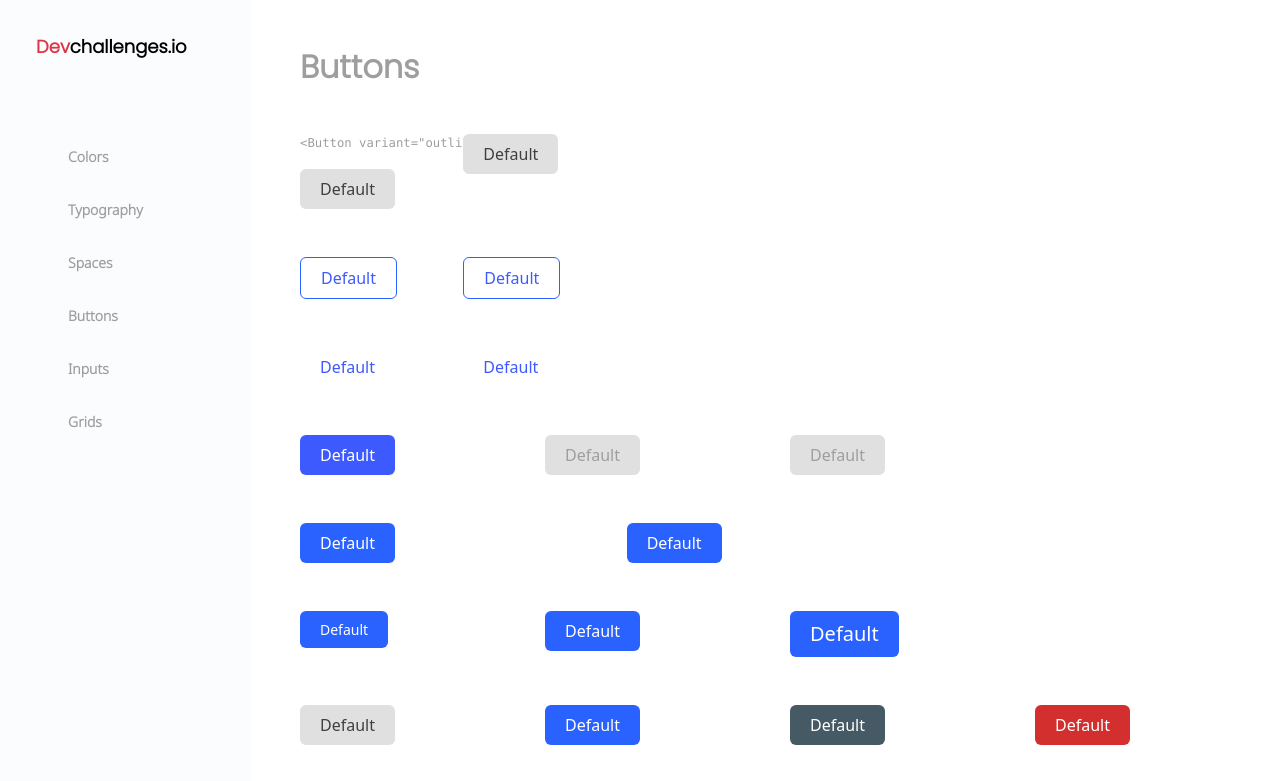
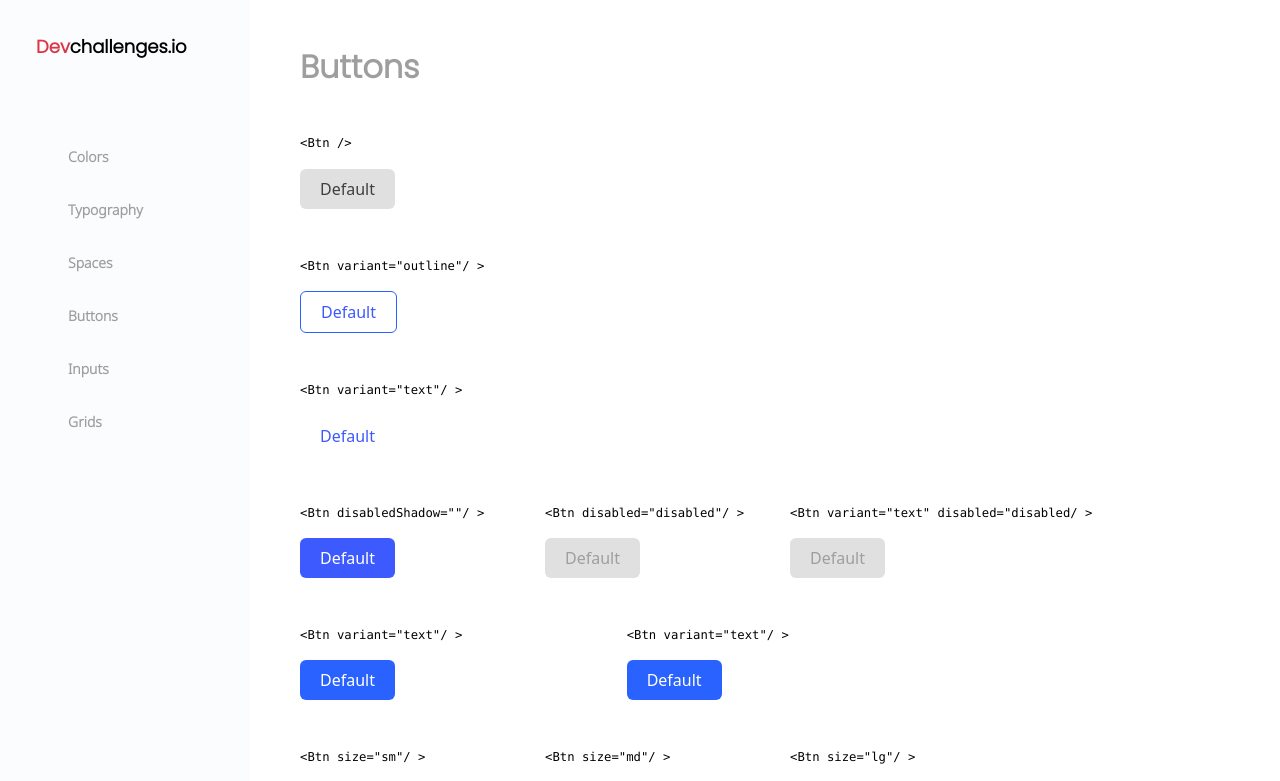
Before and after one commit to jaypee-0/Botton-Input-Components, a React (Create React App) app: page /buttons in a window 1280 px wide. Shown: the top 781 px of the page. Built offline with nearby package versions, Linux system fonts and the light colour scheme.

Commit message:
First Commit

```diff
--- a/src/App.scss
+++ b/src/App.scss
@@ -45,6 +45,9 @@ nav {
         //font-family: 'Ubuntu Mono', monospace;
     }
 }
+pre {
+    color: black;
+}
 footer {
     p {
         color: #A9A9A9;
--- a/src/Components/Buttons.jsx
+++ b/src/Components/Buttons.jsx
@@ -6,36 +6,33 @@ const Buttons = () => {
     <div className='buttons mt-5'>
         <h2>Buttons</h2>
         <div className="d-flex mb-5">
-            <div className="col-2"><pre className="htmlcode">&lt;Button variant="outline"/&gt;</pre><Btn /></div>
-            <div className="col-2"><Btn /></div>
+            <div className="col-12"><pre className="htmlcode">&lt;Btn /&gt;</pre><Btn /></div>
         </div>
         <div className="d-flex mb-5">
-            <div className="col-2"><Btn variant="text" color="outline"/></div>
-            <div className="col-2"><Btn variant="text" color="outline"/></div>
+            <div className="col-12"><pre className="htmlcode">&lt;Btn variant="outline"/ &gt;</pre><Btn variant="text" color="outline"/></div>
         </div>
         <div className="d-flex mb-5">
-            <div className="col-2"><Btn variant="text" color="text"/></div>
-            <div className="col-2"><Btn variant="text" color="text"/></div>
+            <div className="col-12"><pre className="htmlcode">&lt;Btn variant="text"/ &gt;</pre><Btn variant="text" color="text"/></div>
+        </div>
+        <div className="d-flex flex-column flex-md-row mb-5">
+            <div className="col-md-3"><pre className="htmlcode">&lt;Btn disabledShadow=""/ &gt;</pre><Btn disabledShadow="disableshadow"/></div>
+            <div className="col-md-3"><pre className="htmlcode">&lt;Btn disabled="disabled"/ &gt;</pre><Btn disabled="disabled" variant="text"/></div>
+            <div className="col-12 col-md-4"><pre className="htmlcode">&lt;Btn variant="text" disabled="disabled/ &gt;</pre><Btn variant="text" color="text" disabled="disabled" /></div>
         </div>
         <div className="d-flex mb-5">
-            <div className="col-3"><Btn disabledShadow="disableshadow"/></div>
-            <div className="col-3"><Btn disabled="disabled" variant="text"/></div>
-            <div className="col-3"><Btn variant="text" color="text" disabled="disabled" /></div>
+            <div className="col-4"><pre className="htmlcode">&lt;Btn variant="text"/ &gt;</pre><Btn color="primary"/></div>
+            <div className="col-4"><pre className="htmlcode">&lt;Btn variant="text"/ &gt;</pre><Btn color="primary"/></div>
         </div>
         <div className="d-flex mb-5">
-            <div className="col-4"><Btn color="primary"/></div>
-            <div className="col-4"><Btn color="primary"/></div>
+            <div className="col-3"><pre className="htmlcode">&lt;Btn size="sm"/ &gt;</pre><Btn color="primary" size="sm"/></div>
+            <div className="col-3"><pre className="htmlcode">&lt;Btn size="md"/ &gt;</pre><Btn color="primary" size="md"/></div>
+            <div className="col-3"><pre className="htmlcode">&lt;Btn size="lg"/ &gt;</pre><Btn color="primary" size="lg"/></div>
         </div>
         <div className="d-flex mb-5">
-            <div className="col-3"><Btn color="primary" size="sm"/></div>
-            <div className="col-3"><Btn color="primary" size="md"/></div>
-            <div className="col-3"><Btn color="primary" size="lg"/></div>
-        </div>
-        <div className="d-flex mb-5">
-            <div className="col-3"><Btn color="default-color"/></div>
-            <div className="col-3"><Btn color="primary"/></div>
-            <div className="col-3"><Btn color="secondary"/></div>
-            <div className="col-3"><Btn color="danger"/></div>
+            <div className="col-3"><pre className="htmlcode">&lt;Btn color="default-color"/ &gt;</pre><Btn color="default-color"/></div>
+            <div className="col-3"><pre className="htmlcode">&lt;Btn color="primary"/ &gt;</pre><Btn color="primary"/></div>
+            <div className="col-3"><pre className="htmlcode">&lt;Btn color="secondary"/ &gt;</pre><Btn color="secondary"/></div>
+            <div className="col-3"><pre className="htmlcode">&lt;Btn color="danger"/ &gt;</pre><Btn color="danger"/></div>
         </div>
     </div>
   )
```
